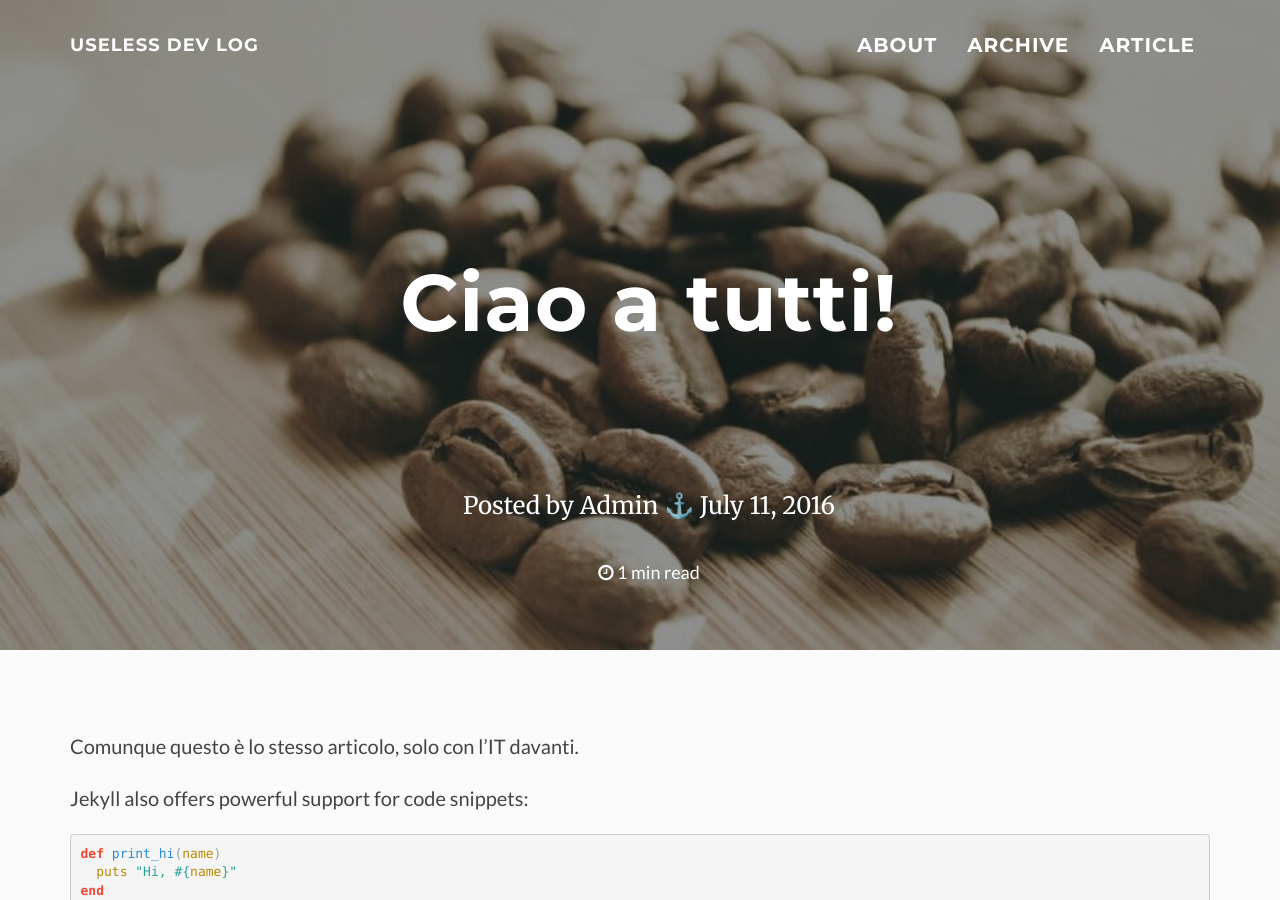
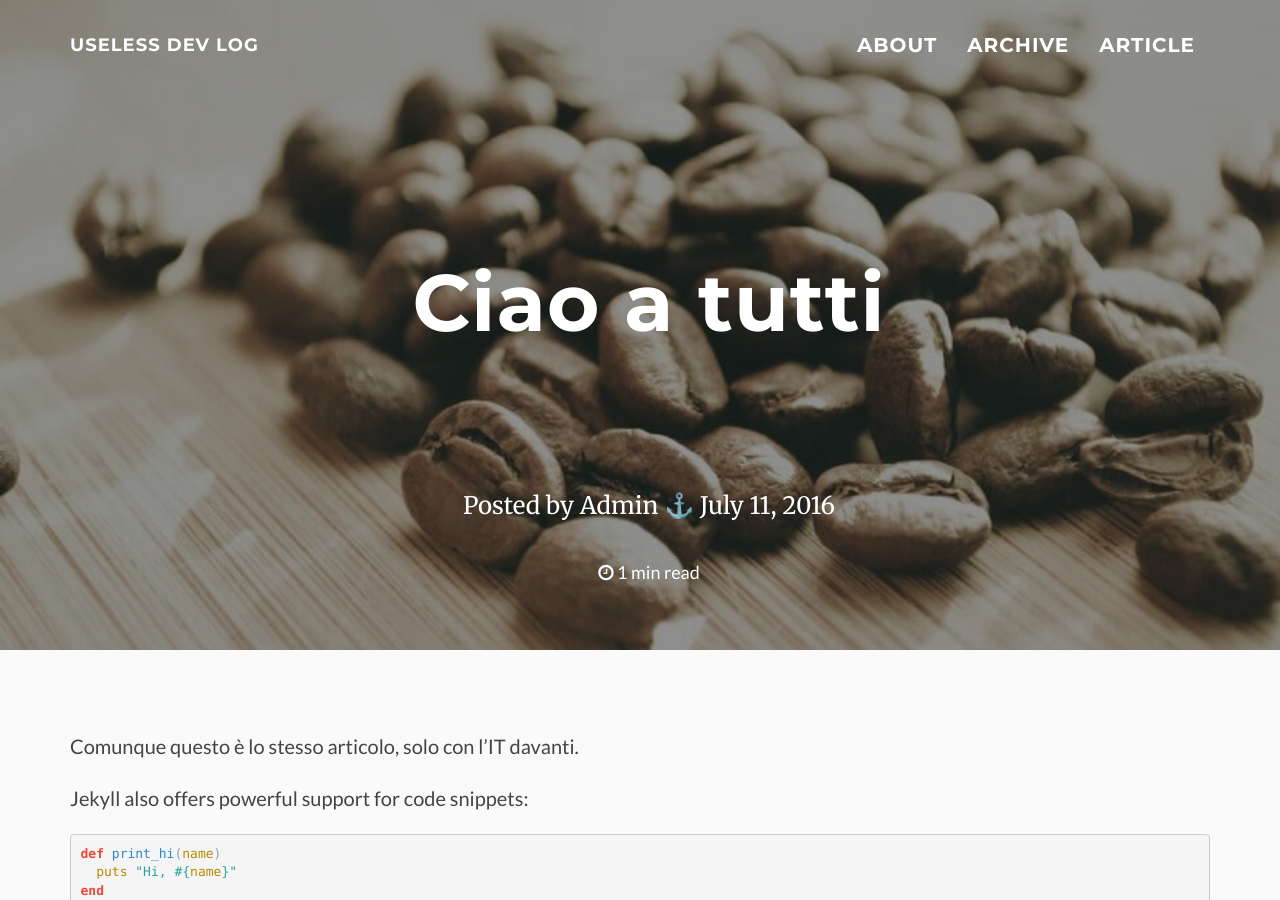
Before and after one commit to UselessDevLog/uselessdevlog, a Jekyll site: the page built from _posts/it/2016-07-11-ciao-a-tutti.markdown, in a window 1280 px wide and 900 px high. Built offline with Jekyll 4.4.1, drawn with Linux system fonts in a browser that asks for light colours; nearby versions of some CDN libraries; comment, search, counter and statistics services are not loaded.

```diff
--- a/_posts/it/2016-07-11-i-hate-all-this-shit-it.markdown
+++ b/_posts/it/2016-07-11-ciao-a-tutti.markdown
@@ -1,6 +1,6 @@
 ---
 layout: post
-title:  "Ciao a tutti!"
+title:  "Ciao a tutti"
 date:   2016-07-11 15:33:14 +0200
 categories: article
 image: coffee.jpg
```
